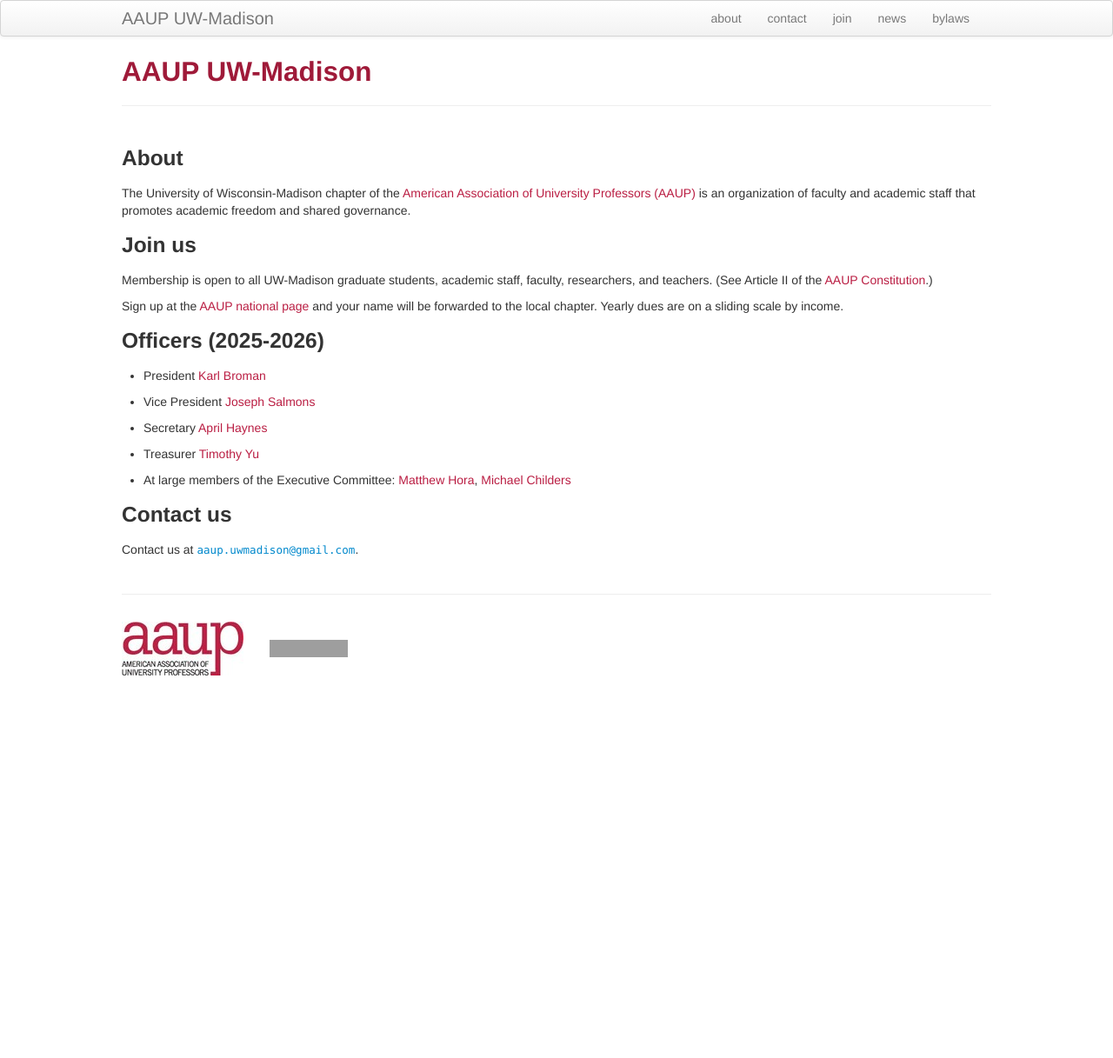
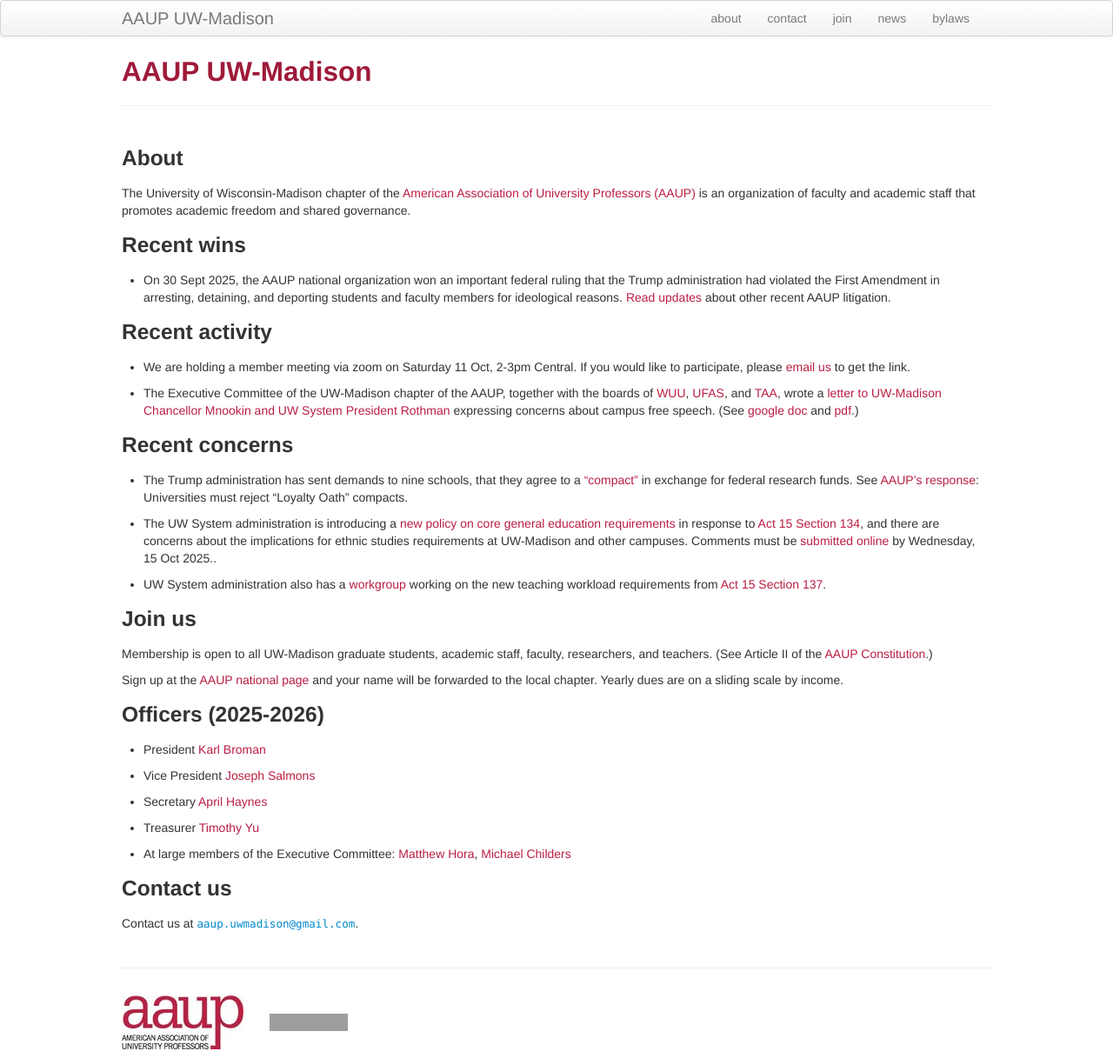
Before and after one commit to aaupmadison/aaupmadison.github.io, a Jekyll site: the page built from index.md, in a window 1280 px wide. Shown: the whole page at 87% size. Built offline with Jekyll 4.4.1, drawn with Linux system fonts in a browser that asks for light colours; before the commit the page ends 900 px from its top, so only the background shows below that; grey boxes are pictures that could not be loaded.

Commit message:
Add to front page: "recent wins", "recent activity", and "recent concerns"

```diff
--- a/index.md
+++ b/index.md
@@ -9,6 +9,56 @@ description: UW-Madison chapter of the American Association of University Profes
 The University of Wisconsin-Madison chapter of the <a href="https://aaup.org">American
 Association of University Professors (AAUP)</a> is an organization of faculty and
 academic staff that promotes academic freedom and shared governance.
+
+### Recent wins
+
+- On 30 Sept 2025, the AAUP national organization won an important
+  federal ruling that the Trump administration had violated the First
+  Amendment in arresting, detaining, and deporting students and
+  faculty members for ideological reasons.
+  [Read
+  updates](https://www.aaup.org/about/programs/legal-program/aaup-litigation)
+  about other recent AAUP litigation.
+
+
+
+### Recent activity
+
+- We are holding a member meeting via zoom on Saturday 11 Oct,
+  2-3pm Central. If you would like to participate, please [email
+  us](mailto:aaupuwmadison@gmail.com) to get the link.
+
+- The Executive Committee of the UW-Madison chapter of the AAUP, together
+with the boards of [WUU](https://wuu.info),
+[UFAS](https://ufas223.org), and [TAA](https://taa-madison.org), wrote
+a [letter to UW-Madison Chancellor Mnookin and UW
+System President Rothman](news.html) expressing concerns about campus free speech.
+(See [google doc](https://docs.google.com/document/d/1k5UETBgVnaxeeNx9Z8DFfELwnTArV5NImF_iqJiYy_o/edit?tab=t.0)
+and [pdf](assets/free_speech_letter_to_Mnookin_Rothman.pdf).)
+
+
+### Recent concerns
+
+- The Trump administration has sent demands to nine schools, that they
+  agree to a ["compact"](https://www.nytimes.com/2025/10/02/us/politics/trump-college-funding.html?unlocked_article_code=1.rU8.cmw_.cJ9eFeKx7VIh&smid=url-share) in exchange for federal research funds.
+  See [AAUP's
+  response](https://www.aaup.org/news/universities-must-reject-trump-admin-loyalty-oath-compacts):
+  Universities must reject "Loyalty Oath" compacts.
+
+- The UW System administration is introducing a [new policy on core
+  general education requirements](https://www.wisconsin.edu/act-15-cger/) in response to
+  [Act 15 Section 134](https://docs.legis.wisconsin.gov/2025/related/acts/15/134), and
+  there are concerns about the implications for ethnic studies
+  requirements at UW-Madison and other campuses. Comments must be
+  [submitted
+  online](https://www.wisconsin.edu/regents/draft-policy-proposals-for-comment/)
+  by Wednesday, 15 Oct 2025..
+
+- UW System administration also has a
+  [workgroup](https://www.wisconsin.edu/act-15-workload/) working on
+  the new teaching workload requirements from
+  [Act 15 Section 137](https://docs.legis.wisconsin.gov/2025/related/acts/15/137).
+
 
 ### Join us
 
```
